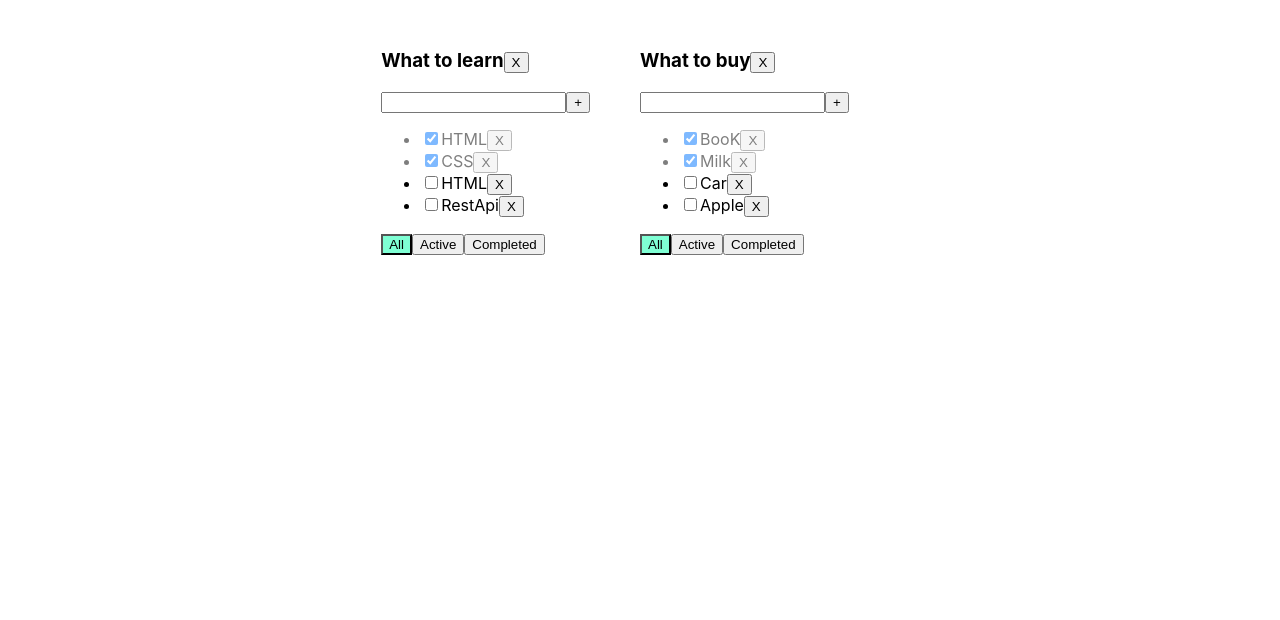
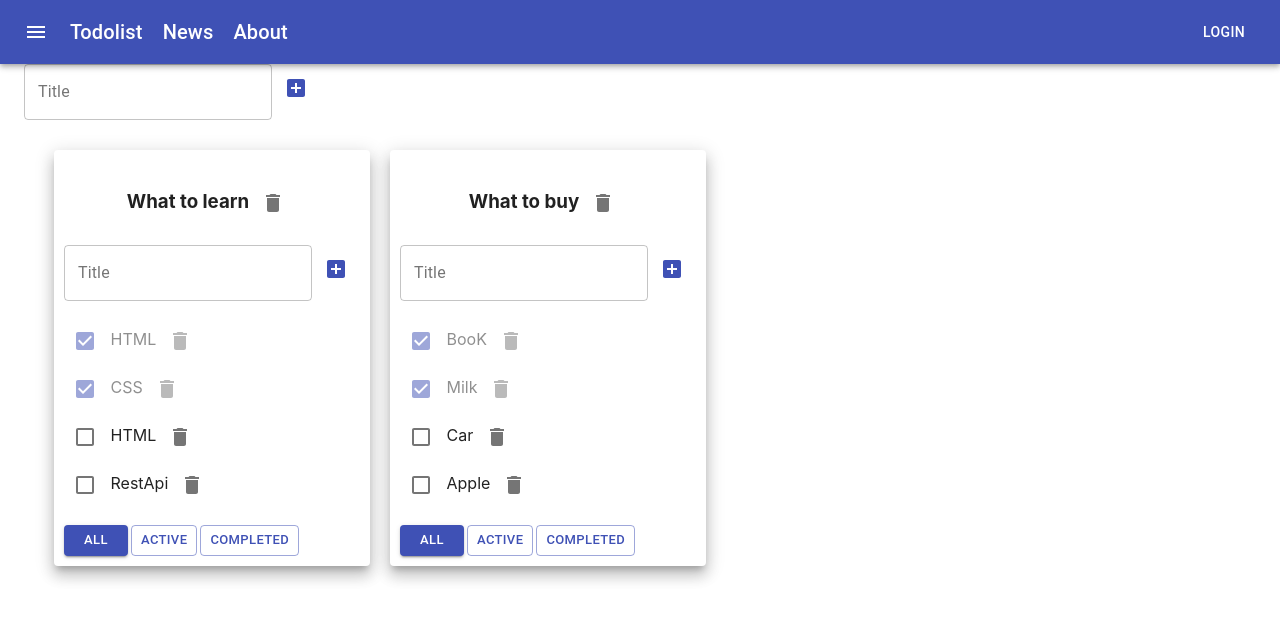
Before and after one commit to alex170485/ToDo, a React (Create React App) app: page / in a window 1280 px wide. Shown: the top 620 px of the page. Built offline with nearby package versions, Linux system fonts and the light colour scheme.

Commit message:
add material ui

```diff
--- a/package.json
+++ b/package.json
@@ -3,6 +3,8 @@
   "version": "0.1.0",
   "private": true,
   "dependencies": {
+    "@material-ui/core": "^4.11.2",
+    "@material-ui/icons": "^4.11.2",
     "@testing-library/jest-dom": "^5.11.4",
     "@testing-library/react": "^11.1.0",
     "@testing-library/user-event": "^12.1.10",
--- /dev/null
+++ b/src/AddItemForm.tsx
@@ -0,0 +1,61 @@
+
+import React, {ChangeEvent, useState, KeyboardEvent} from 'react';
+import {Button, IconButton, TextField} from "@material-ui/core";
+import {AddBox} from "@material-ui/icons";
+
+type AddItemFormPropsType = {
+    addItem: (title: string) => void;
+}
+
+
+const AddItemForm: React.FC<AddItemFormPropsType> = (props) => {
+    const [title, setTitle] = useState('');
+    const [error, setError] = useState<string | null>(null)
+
+    const AddItem = () => {
+        let itemTitle = title.trim();
+        if (itemTitle) {
+            props.addItem(itemTitle);
+        } else {
+            setError('Title is required!')
+        }
+        setTitle('');
+    };
+    const onChangeHandler = (e: ChangeEvent<HTMLInputElement>) => {
+        setError(null);
+        setTitle(e.currentTarget.value)
+    };
+    const onKeyPressHandler = (e: KeyboardEvent<HTMLInputElement>) => {
+        if (e.key === 'Enter') AddItem()
+    };
+
+
+    return (
+        <div>
+            <TextField
+                variant={'outlined'}
+                value={title}
+                onChange={onChangeHandler}
+                onKeyPress={onKeyPressHandler}
+                error={!!error} /*!отрицание для превращения строки в противоположное булево значение*/
+                helperText={error}
+                label={'Title'}
+            />
+            {/*<input value={title}
+                   onChange={onChangeHandler}
+                   onKeyPress={onKeyPressHandler}
+                   className={error ? 'error' : ''}
+            />*/}
+            {/*
+            <button onClick={AddItem}>+</button>*/}
+            <IconButton
+                    color={"primary"}
+                    onClick={AddItem}>
+                <AddBox/>
+            </IconButton>
+            {/*{error && <div className={"error-message"}>{error}</div>}*/}
+        </div>
+    )
+}
+
+export default AddItemForm
--- a/src/App.css
+++ b/src/App.css
@@ -1,4 +1,4 @@
-.App {
+/*.App {
   display: flex;
   padding: 30px;
   justify-content: center;
@@ -6,18 +6,7 @@
 
 .App > div {
   margin-right: 50px;
-}
-.error {
-  border: red 1px solid;
-}
-
-.error-message {
-  color: red;
-}
-.active-filter {
-  background-color: aquamarine;
-}
-
+}*/
 .is-done {
   opacity: 0.5;
 }
--- a/src/App.tsx
+++ b/src/App.tsx
@@ -2,6 +2,9 @@ import React, {useState} from 'react';
 import './App.css';
 import ToDoList from "./Components/ToDoList";
 import {v1} from "uuid";
+import AddItemForm from "./AddItemForm";
+import {AppBar, Button, Container, Grid, IconButton, Paper, Toolbar, Typography} from "@material-ui/core";
+import {Menu} from "@material-ui/icons";
 
 export type FilterValueType = "all" | "active" | "completed";
 export type TaskType = {
@@ -46,6 +49,16 @@ function App() {
         })
 
     let tasksForToDoList = tasks;
+
+    function changeTaskTitle(taskID: string, title: string, todoListID: string) {
+        const todoListTasks = tasks[todoListID]
+        let task = todoListTasks.find(t => t.id === taskID)
+        if (task) {
+            task.title = title
+            setTasks({...tasks});
+        }
+    };
+
     function changeStatus(id: string, isDone: boolean, todoListID: string) {
         const todoListTasks = tasks[todoListID]
         let task = todoListTasks.find(t => t.id === id)
@@ -54,11 +67,13 @@ function App() {
             setTasks({...tasks});
         }
     };
+
     function RemoveTask(id: string, todoListID: string) {
         const todoListTasks = tasks[todoListID]
         tasks[todoListID] = todoListTasks.filter(t => t.id != id)
         setTasks({...tasks})
     }
+
     function changeFilter(filterValue: FilterValueType, todoListID: string) {
         const todoList = todoLists.find(tl => tl.id === todoListID)
         if (todoList) {
@@ -66,6 +81,7 @@ function App() {
             setTodoLists([...todoLists])
         }
     }
+
     function addTask(title: string, todoListID: string) {
         const newTask: TaskType = {
             id: v1(),
@@ -75,14 +91,63 @@ function App() {
         tasks[todoListID] = [newTask, ...tasks[todoListID]]
         setTasks({...tasks});
     }
-    function removeTodoList(todoListID:string) {
-        setTodoLists(todoLists.filter(tl => tl.id !==todoListID))
+
+    function removeTodoList(todoListID: string) {
+        setTodoLists(todoLists.filter(tl => tl.id !== todoListID))
         delete tasks[todoListID]
+    }
+
+    function addTodolist(todoListTitle: string) {
+        const todoListID = v1()
+        const newTodoList: TodoListType = {
+            id: todoListID,
+            title: todoListTitle,
+            filter: 'all'
+        }
+        setTodoLists([...todoLists, newTodoList])
+        setTasks({
+            ...tasks,
+            [todoListID]: []
+        })
+    }
+
+    function changeTodoListTitle(title: string, todoListID: string) {
+        const todoList = todoLists.find(tl => tl.id === todoListID)
+        if (todoList) {
+            todoList.title = title
+            setTodoLists([...todoLists])
+        }
     }
 
 
     return (
         <div className="App">
+            <AppBar position="static">
+                <Toolbar style={{display: 'flex', justifyContent: 'space-between'}} >
+                    <div style = {{display:'flex'}}>
+                        <IconButton edge="start" color="inherit" aria-label="menu">
+                        <Menu/>
+                    </IconButton>
+                        <Typography variant="h6" style={{flexDirection: 'row', padding: '10px'}}>
+                            Todolist
+                        </Typography>
+                        <Typography variant="h6" style={{flexDirection: 'row', padding: '10px'}}>
+                            News
+                        </Typography>
+                        <Typography variant="h6" style={{flexDirection: 'row', padding: '10px'}}>
+                            About
+                        </Typography>
+                    </div>
+                    <Button color="inherit">Login</Button>
+
+                </Toolbar>
+            </AppBar>
+
+            <Container fixed>
+                <Grid container>
+                    <AddItemForm addItem={addTodolist}/>
+                </Grid>
+                <Grid container style={{padding: '20px'}}>
                     {
                         todoLists.map(tl => {
                             let tasksForTodoList = tasks[tl.id]
@@ -93,8 +158,10 @@ function App() {
                                 tasksForTodoList = tasksForTodoList.filter(t => t.isDone === true)
                             }
                             return (
+                                <Grid item key={tl.id}>
+                                    <Paper elevation={10}
+                                           style={{padding: '10px', margin: '10px'}}>
                                         <ToDoList
-                            key = {tl.id}
                                             id={tl.id}
                                             title={tl.title}
                                             tasks={tasksForTodoList}
@@ -103,11 +170,16 @@ function App() {
                                             changeFilter={changeFilter}
                                             addTask={addTask}
                                             changeStatus={changeStatus}
-                            removeTodoList = {removeTodoList}
-                        />)
+                                            removeTodoList={removeTodoList}
+                                            changeTaskTitle={changeTaskTitle}
+                                            changeTodoListTitle={changeTodoListTitle}
+                                        />
+                                    </Paper>
+                                </Grid>)
                         })
                     }
-
+                </Grid>
+            </Container>
         </div>
     );
 }
--- a/src/Components/ToDoList.tsx
+++ b/src/Components/ToDoList.tsx
@@ -1,5 +1,9 @@
 import React, {ChangeEvent, useState} from 'react';
 import {TaskType} from "../App";
+import AddItemForm from "../AddItemForm";
+import {EditableSpan} from "../EditableSpan";
+import {Button, Checkbox, IconButton} from "@material-ui/core";
+import {CheckBox, Delete} from "@material-ui/icons";
 
 
 type TitlePropsType = {
@@ -7,19 +11,21 @@ type TitlePropsType = {
     title: string,
     tasks: Array<TaskType>,
     filter: string,
-    RemoveTask: (taskId: string, todoListID:string) => void;
-    changeFilter: (value: "all" | "active" | "completed", todoListID:string) => void;
-    addTask: (value: string, todoListID:string) => void;
-    changeStatus:(id: string, isDone: boolean, todoListID:string) => void;
-    removeTodoList:(todoListID: string) => void;
+    RemoveTask: (taskId: string, todoListID: string) => void;
+    changeFilter: (value: "all" | "active" | "completed", todoListID: string) => void;
+    addTask: (value: string, todoListID: string) => void;
+    changeStatus: (id: string, isDone: boolean, todoListID: string) => void;
+    removeTodoList: (todoListID: string) => void;
+    changeTaskTitle: (taskID: string, title: string, todoListID: string) => void
+    changeTodoListTitle: (title: string, todoListID: string) => void
 };
 
 
 function ToDoList(props: TitlePropsType) {
-    let [title, setTitle] = useState('');
-    let [error, setError] = useState<string|null>(null)
+    /* let [title, setTitle] = useState('');
+     let [error, setError] = useState<string|null>(null)*/
 
-    const AddTask = () => {
+    /*    const AddTask = () => {
             let taskTitle = title.trim();
             if(taskTitle) {
                 props.addTask(taskTitle, props.id);
@@ -27,26 +33,48 @@ function ToDoList(props: TitlePropsType) {
                 setError('Title is required!')
             }
             setTitle('');
-        };
-    const onKeyPressHandler = (e:any) => {
+            };*/
+    /*  const onKeyPressHandler = (e:any) => {
           if (e.charCode === 13)
           {
               AddTask()}
+      };*/
+
+    /*const onChangeHandler = (e: ChangeEvent<HTMLInputElement>) => {
+        setError(null);
+        setTitle(e.currentTarget.value)};*/
+
+    const addTask = (title: string) => {
+        props.addTask(title, props.id)
+    }
+    const allClickHandler = () => {
+        props.changeFilter("all", props.id)
     };
-
-const onChangeHandler = (e: ChangeEvent<HTMLInputElement>) => {
-    setError(null);
-    setTitle(e.currentTarget.value)};
-const allClickHandler = () => { props.changeFilter("all", props.id)};
-const activeClickHandler = () => {props.changeFilter("active", props.id)};
-const completedClickHandler = () => {props.changeFilter("completed", props.id) };
-const removeTodoList = () => {props.removeTodoList(props.id)};
+    const activeClickHandler = () => {
+        props.changeFilter("active", props.id)
+    };
+    const completedClickHandler = () => {
+        props.changeFilter("completed", props.id)
+    };
+    const removeTodoList = () => {
+        props.removeTodoList(props.id)
+    };
+    const changeTodoListTitle = (title: string) => {
+        props.changeTodoListTitle(title, props.id)
+    }
 
 
     return (
         <div>
-            <h3>{props.title}<button onClick={removeTodoList}>X</button></h3>
-            <div>
+            <h3 style={{textAlign: 'center'}}>
+                <EditableSpan title={props.title}
+                              changeTitle={changeTodoListTitle}/>
+                <IconButton onClick={removeTodoList}>
+                    <Delete/>
+                </IconButton>
+            </h3>
+            <AddItemForm addItem={addTask}/>
+            {/*<div>
                 <input value={title}
                        onChange={onChangeHandler}
                        onKeyPress={onKeyPressHandler}
@@ -54,33 +82,64 @@ const removeTodoList = () => {props.removeTodoList(props.id)};
                 />
                 <button onClick={AddTask}>+</button>
                 {error && <div className={"error-message"}>{error}</div>}
-            </div>
-            <ul>
+            </div>*/}
+            <ul style={{listStyle: 'none', padding: '0px'}}>
                 {
                     props.tasks.map(t => {
-                        const onChangeHAndler = (e:ChangeEvent<HTMLInputElement>) => {
+
+                        const onChangeHAndler = (e: ChangeEvent<HTMLInputElement>) => {
                             props.changeStatus(t.id, e.currentTarget.checked, props.id)
                         }
-                        return <li className={t.isDone ? 'is-done' : ''} key={t.id} >
-                            <input type="checkbox"
+                        const changeTaskTitle = (title: string) => {
+                            props.changeTaskTitle(t.id, title, props.id)
+
+                        }
+                        return <li className={t.isDone ? 'is-done' : ''} key={t.id}>
+                            <Checkbox
+                            color={'primary'}
                             checked={t.isDone}
-                                   onChange={onChangeHAndler}/>
-                            <span>{t.title}</span>
-                            <button onClick={() => {
+                            onChange={onChangeHAndler}
+                            />
+                            {/*<input type="checkbox"
+                                   checked={t.isDone}
+                                   onChange={onChangeHAndler}/>*/}
+                            {/*<span>{t.title}</span>*/}
+                            <EditableSpan
+                                title={t.title}
+                                changeTitle={changeTaskTitle}
+                            />
+                            <IconButton onClick={() => {
                                 props.RemoveTask(t.id, props.id)
-                            }}>X
-                            </button>
+                            }}><Delete/>
+                            </IconButton>
                         </li>
                     })
                 }
             </ul>
             <div>
-                <button className={props.filter === 'all'?'active-filter': ''}
-                        onClick={allClickHandler}>All</button>
-                <button className={props.filter === 'active' ? 'active-filter' : ''}
-                        onClick={activeClickHandler}>Active</button>
-                <button className={props.filter === 'completed' ? 'active-filter' : ''}
-                        onClick={completedClickHandler}>Completed</button>
+                <Button
+                    variant={props.filter === 'all' ? 'contained' : 'outlined'}
+                    //className={props.filter === 'all'?'active-filter': ''}
+                    onClick={allClickHandler}
+                    color={'primary'}
+                    size={'small'}
+                    style={{marginRight: '3px'}}
+                >All</Button>
+                <Button
+                    variant={props.filter === 'active' ? 'contained' : 'outlined'}
+                    //className={props.filter === 'active' ? 'active-filter' : ''}
+                    onClick={activeClickHandler}
+                    color={'primary'}
+                    size={'small'}
+                    style={{marginRight: '3px'}}
+                >Active</Button>
+                <Button
+                    variant={props.filter === 'completed' ? 'contained' : 'outlined'}
+                    //className={props.filter === 'completed' ? 'active-filter' : ''}
+                    onClick={completedClickHandler}
+                    color={'primary'}
+                    size={'small'}
+                >Completed</Button>
             </div>
         </div>
     );
--- /dev/null
+++ b/src/EditableSpan.tsx
@@ -0,0 +1,32 @@
+import React, {ChangeEvent, useState} from 'react';
+import {TextField} from "@material-ui/core";
+
+type EditableSpanPropsType = {
+    title: string
+    changeTitle: (newTitle: string) => void
+}
+export const EditableSpan:React.FC<EditableSpanPropsType> = (props) => {
+    const[editMode,setEditMode] = useState<boolean>(false)
+    const[title, setTitle] = useState<string>(props.title)
+    const onEditMode = () => setEditMode(true)
+    const offEditMode = () => {
+        setEditMode(false)
+        if(title.trim()) {props.changeTitle(title.trim())
+        }
+    }
+    const changeTitle = (e:ChangeEvent<HTMLInputElement>) => setTitle(e.currentTarget.value)
+    return (
+        editMode
+            ? <TextField
+                onBlur={offEditMode}
+                autoFocus
+                value = {title}
+                onChange={changeTitle}
+            />
+        /*? <input onBlur={offEditMode}
+                 autoFocus
+                 value = {title}
+                 onChange={changeTitle}/>*/
+        : <span onDoubleClick={onEditMode}> {props.title}</span>
+    )
+}
```
Also changed, not shown: 1 other file (tests, documents, lock files or other folders). Lines whose indentation alone changed are shown as unchanged.
